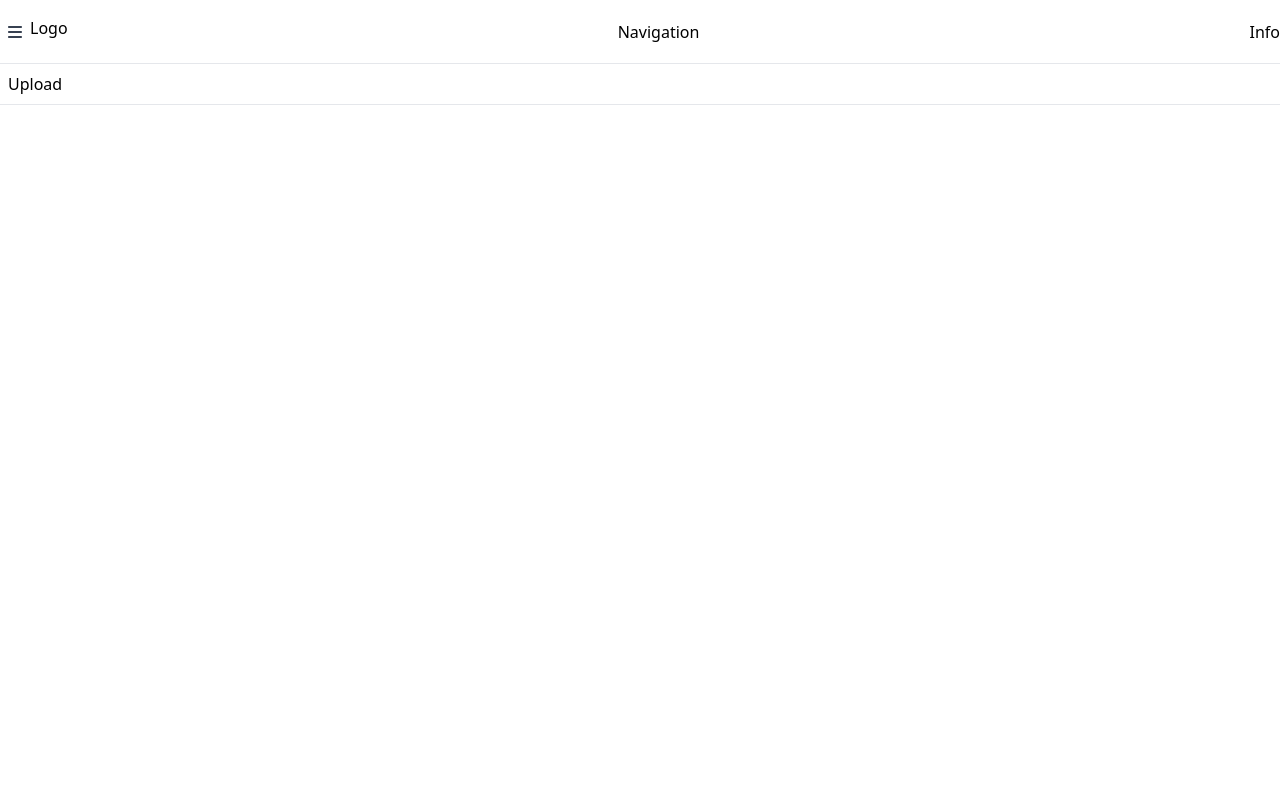
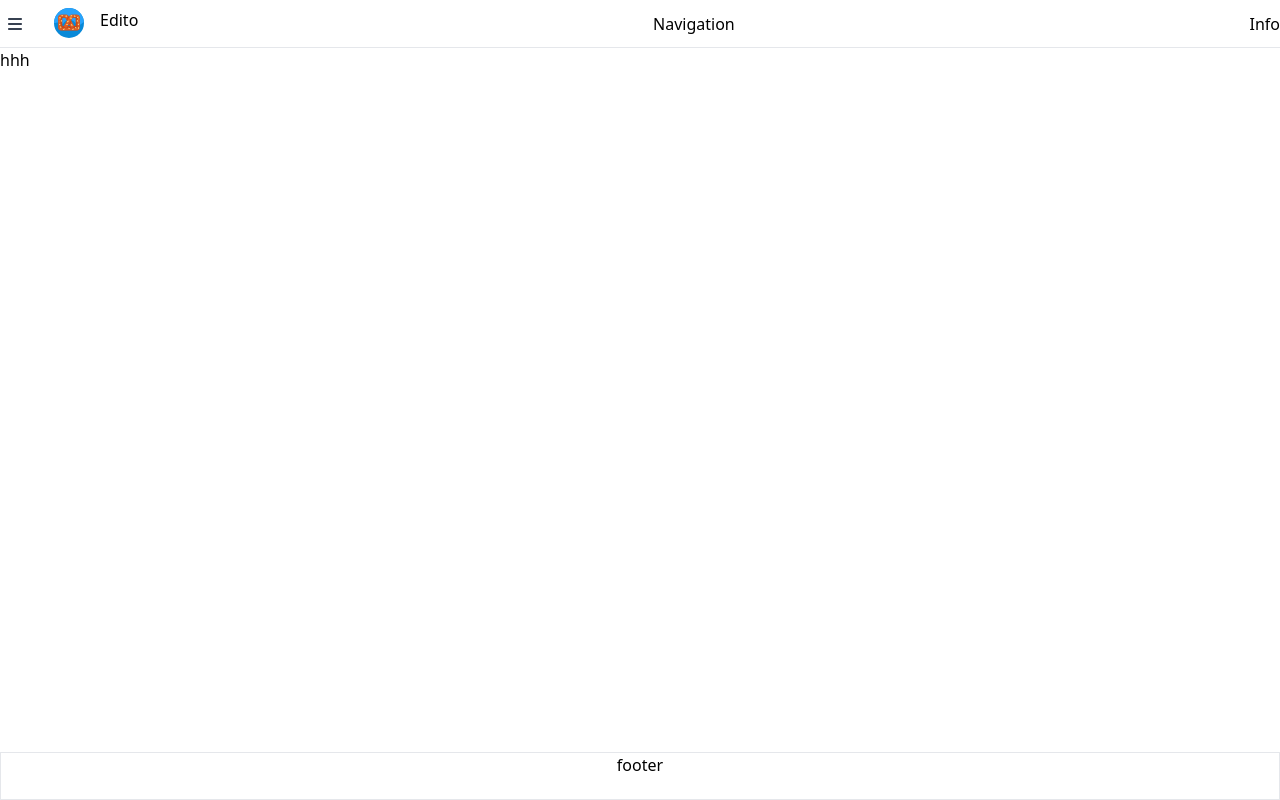
Before and after one commit to Nirajsah17/edito, a React (Create React App) app: page / in a window 1280 px wide. Built offline with nearby package versions, Linux system fonts and the light colour scheme; the HTML template or start-up script is replaced by a standard one.

Commit message:
Fix the layout | add the logo of apps

```diff
--- a/package.json
+++ b/package.json
@@ -7,6 +7,7 @@
     "@testing-library/jest-dom": "^5.17.0",
     "@testing-library/react": "^13.4.0",
     "@testing-library/user-event": "^13.5.0",
+    "konva": "^9.2.3",
     "react": "^18.2.0",
     "react-dom": "^18.2.0",
     "react-scripts": "5.0.1",
--- a/src/App.js
+++ b/src/App.js
@@ -4,25 +4,25 @@ import Drag from "./components/Drag";
 import { useState } from "react";
 export default function App() {
   const [isLeftSidebarOpen, setLeftSidebarOpen] = useState(false);
-  const isOpen = ()=>{
+  const isOpen = () => {
     setLeftSidebarOpen(!isLeftSidebarOpen);
   }
   return (
-    <div className="h-full w-full p-0 m-0">
-      <div className="h-full w-full flex flex-col justify-between">
-        <div className="w-full h-full">
-          <Navbar onToggleLeftSidebar={isOpen}></Navbar>
-        </div>
-        <div className="w-full h-full flex flex-row">
+    <div className="flex flex-col justify-between h-screen w-full">
+      <div className="flex flex-row w-full h-12">
+        <Navbar onToggleLeftSidebar={isOpen}></Navbar>
+      </div>
+      <div className="flex flex-row flex-1">
+        <div className="flex flex-row">
           <div>
-            <LeftSideBar isOpen={isLeftSidebarOpen} ></LeftSideBar>
+            <LeftSideBar isOpen={isLeftSidebarOpen}></LeftSideBar>
           </div>
-          <div className="w-full h-full flex flex-1">
-          <Drag></Drag>
+          <div>
+            hhh
           </div>
         </div>
-        <div className="w-full h-5 border-t"></div>
       </div>
+      <div className="flex flex-row justify-center h-12 w-full border">footer</div>
     </div>
   )
 }
--- a/src/components/LeftSidebar.js
+++ b/src/components/LeftSidebar.js
@@ -1,6 +1,7 @@
 export default function LeftSideBar(props) {
   return (
-    props.isOpen ? <div className="flex flex-col w-72 h-screen justify-between border-r  items-center">
+    props.isOpen ?
+    <div className="flex flex-col w-72 h-full border-r items-center">
     <div className="" id="profile-card"></div>
     <div>Project</div>
     <div>Trash</div>
--- a/src/components/Navbar.js
+++ b/src/components/Navbar.js
@@ -1,12 +1,15 @@
-
+import logo from "./logo.svg"
 export default function Navbar({onToggleLeftSidebar}) {
   return (
-    <div className="flex flex-row  w-full h-16 justify-between border-b items-center transition duration-700 ease-in-out" >
+    <div className="flex flex-row w-full justify-between border-b items-center transition duration-700 ease-in-out" >
       <div className="flex flex-row" id="left">
         <div className="p-2 hover:bg-slate-200 cursor-pointer rounded-sm" onClick={onToggleLeftSidebar}>
           <svg  className="fill-current text-gray-700" xmlns="http://www.w3.org/2000/svg" height="1em" viewBox="0 0 448 512"><path d="M0 96C0 78.3 14.3 64 32 64H416c17.7 0 32 14.3 32 32s-14.3 32-32 32H32C14.3 128 0 113.7 0 96zM0 256c0-17.7 14.3-32 32-32H416c17.7 0 32 14.3 32 32s-14.3 32-32 32H32c-17.7 0-32-14.3-32-32zM448 416c0 17.7-14.3 32-32 32H32c-17.7 0-32-14.3-32-32s14.3-32 32-32H416c17.7 0 32 14.3 32 32z"/></svg>
         </div>
-        <div className="">Logo</div>
+        <div className="pl-6">
+          <img src={logo} height={75} width={30}></img>
+        </div>
+        <div className="pl-4">Edito</div>
       </div>
       <div className="">Navigation</div>
       <div>Info</div>
```
Also changed, not shown: schema.js (added, +55 -0 lines), src/components/logo.svg (added), 1 other file (tests, documents, lock files or other folders).
